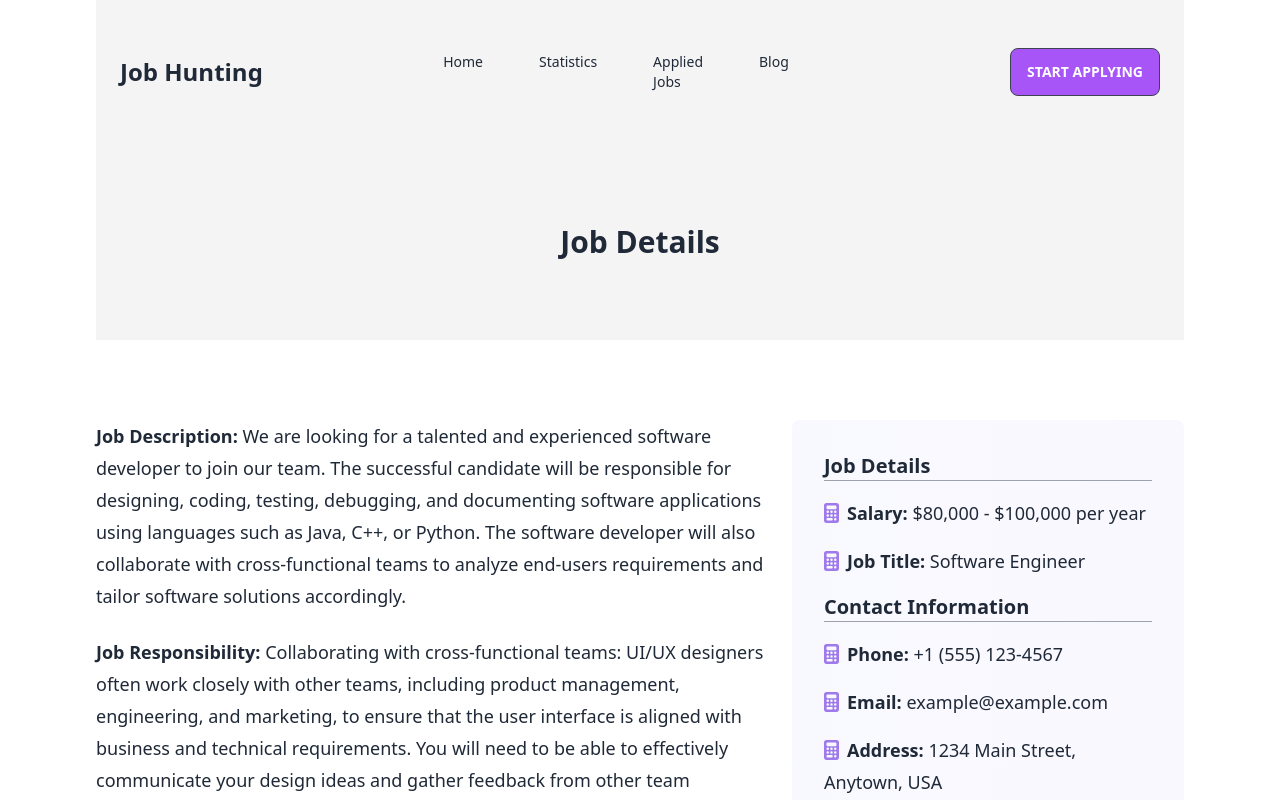
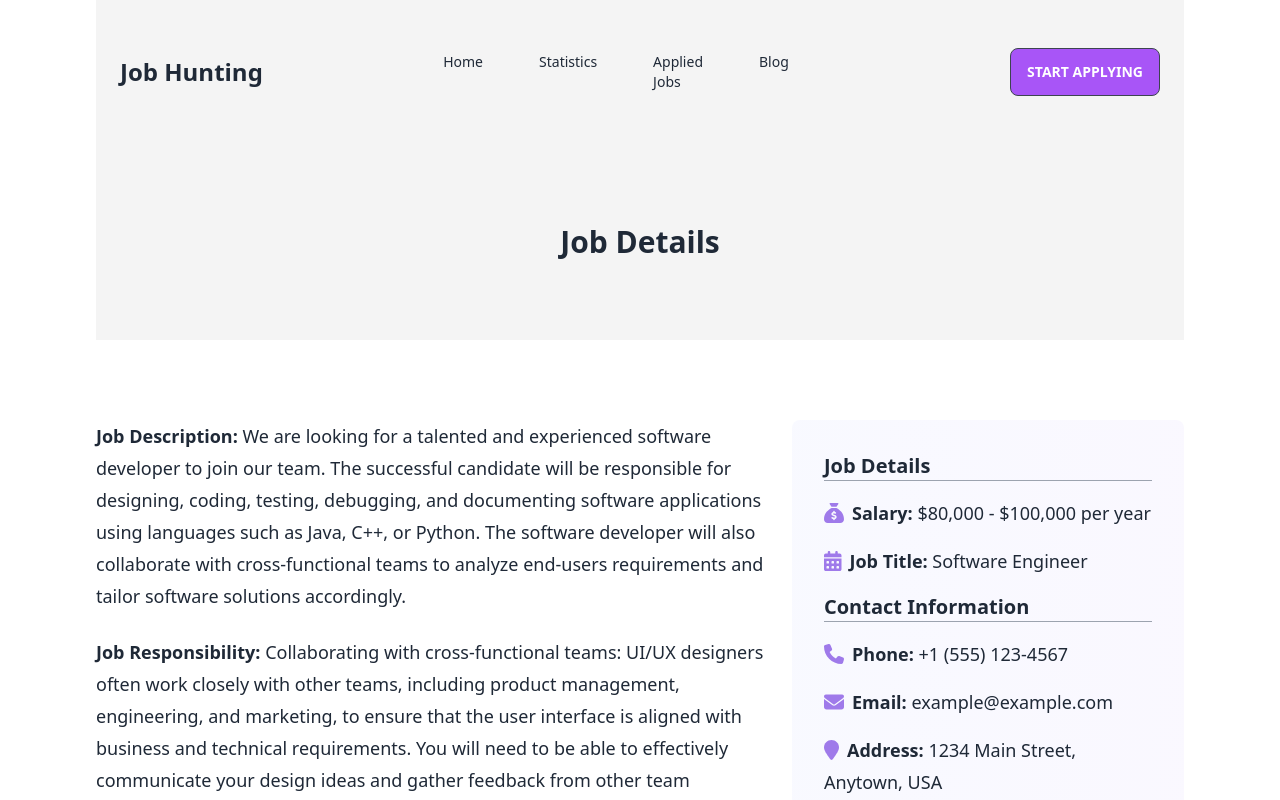
Before and after one commit to Khadiza083/job-hunting-assignment-9, a React (Vite) app: page /job/1 in a window 1280 px wide. Shown: the top 800 px of the page. Built offline with nearby package versions, Linux system fonts and the light colour scheme.

Commit message:
fontawesome added in jobDetails file

```diff
--- a/src/component/JobDetails/JobDetails.jsx
+++ b/src/component/JobDetails/JobDetails.jsx
@@ -1,4 +1,4 @@
-import { faCalculator } from '@fortawesome/free-solid-svg-icons';
+import { faCalculator, faCalendarAlt, faEnvelope, faLocationArrow, faLocationCrosshairs, faLocationPin, faMessage, faPhone, faSackDollar } from '@fortawesome/free-solid-svg-icons';
 import { FontAwesomeIcon } from '@fortawesome/react-fontawesome';
 import React from 'react';
 import { useLoaderData } from 'react-router-dom';
@@ -33,12 +33,12 @@ const JobDetails = () => {
                 <div>
                     <div className='category p-8 grid gap-4'>
                         <h1 className='text-xl font-semibold border-b border-gray-400'>Job Details</h1>
-                        <p className='text-lg leading-8'><span className='font-semibold'><FontAwesomeIcon className=' text-[#9f7aea] text-xl mr-2' icon={faCalculator}></FontAwesomeIcon>Salary: </span>{salary}</p>
-                        <p className='text-lg leading-8'><span className='font-semibold'><FontAwesomeIcon className=' text-[#9f7aea] text-xl mr-2' icon={faCalculator}></FontAwesomeIcon>Job Title: </span>{job_title}</p>
+                        <p className='text-lg leading-8'><span className='font-semibold'><FontAwesomeIcon className=' text-[#9f7aea] text-xl mr-2' icon={faSackDollar}></FontAwesomeIcon>Salary: </span>{salary}</p>
+                        <p className='text-lg leading-8'><span className='font-semibold'><FontAwesomeIcon className=' text-[#9f7aea] text-xl mr-2' icon={faCalendarAlt}></FontAwesomeIcon>Job Title: </span>{job_title}</p>
                         <h1 className='text-xl font-semibold border-b border-gray-400'>Contact Information</h1>
-                        <p className='text-lg leading-8'><span className='font-semibold'><FontAwesomeIcon className=' text-[#9f7aea] text-xl mr-2' icon={faCalculator}></FontAwesomeIcon>Phone: </span>{phone}</p>
-                        <p className='text-lg leading-8'><span className='font-semibold'><FontAwesomeIcon className=' text-[#9f7aea] text-xl mr-2' icon={faCalculator}></FontAwesomeIcon>Email: </span>{email}</p>
-                        <p className='text-lg leading-8'><span className='font-semibold'><FontAwesomeIcon className=' text-[#9f7aea] text-xl mr-2' icon={faCalculator}></FontAwesomeIcon>Address: </span>{address}</p>
+                        <p className='text-lg leading-8'><span className='font-semibold'><FontAwesomeIcon className=' text-[#9f7aea] text-xl mr-2' icon={faPhone}></FontAwesomeIcon>Phone: </span>{phone}</p>
+                        <p className='text-lg leading-8'><span className='font-semibold'><FontAwesomeIcon className=' text-[#9f7aea] text-xl mr-2' icon={faEnvelope}></FontAwesomeIcon>Email: </span>{email}</p>
+                        <p className='text-lg leading-8'><span className='font-semibold'><FontAwesomeIcon className=' text-[#9f7aea] text-xl mr-2' icon={faLocationPin}></FontAwesomeIcon>Address: </span>{address}</p>
                     </div>
                     <div className="btn-ghost text-white btn w-full bg-purple-500 mt-6">
                         <button onClick={handleJob}>Apply Now</button>
```
